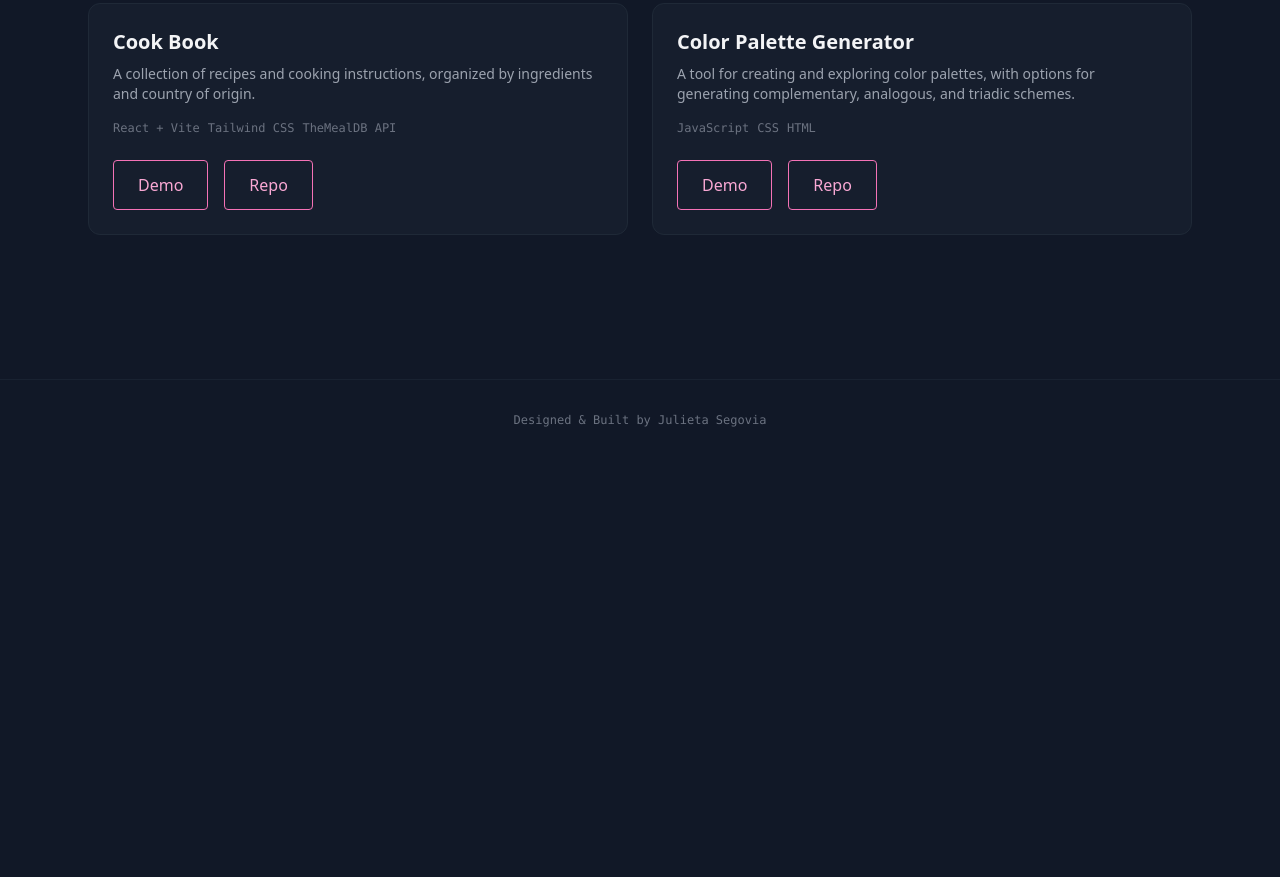
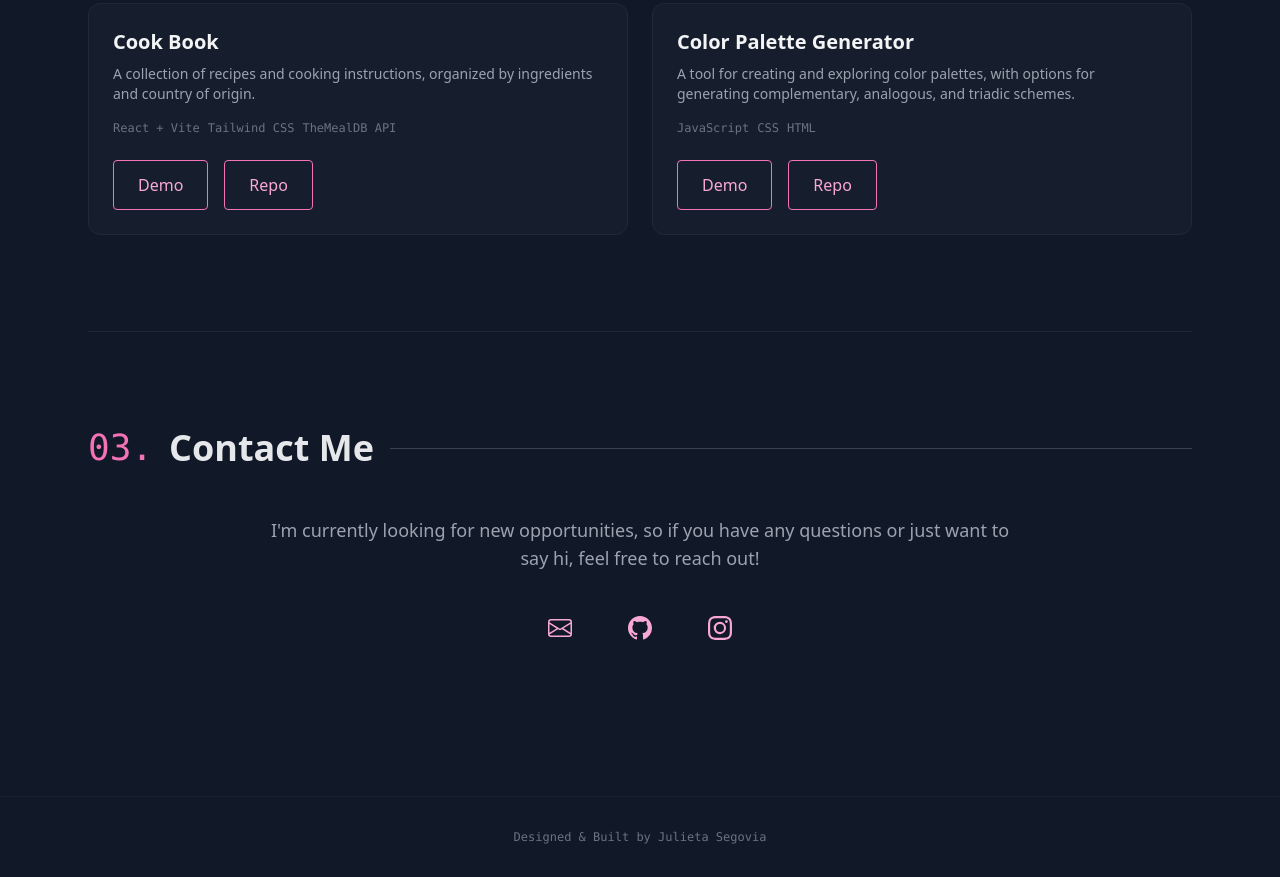
Before and after one commit to julietasegovia/julietasegovia, a website: page index.html in a window 1280 px wide. Shown: the part 1875-2752 px from the top of the page. Before the commit the page ends 2335 px from the top, so only its background shows below. Drawn offline with nearby package versions, Linux system fonts and the light colour scheme.

Commit message:
added a contact me page

```diff
--- a/index.html
+++ b/index.html
@@ -37,6 +37,7 @@
                 <div class="flex items-center gap-8 font-mono text-sm">
                     <a href="#about" class="hover:text-pink-300 transition-colors"><span class="text-pink-400">01.</span> About</a>
                     <a href="#projects" class="hover:text-pink-300 transition-colors"><span class="text-pink-400">02.</span> Projects</a>
+                    <a href="#contact" class="hover:text-pink-300 transition-colors"><span class="text-pink-400">03.</span> Contact</a>
                 </div>
             </nav>
         </header>
@@ -214,6 +215,33 @@
 
                 </div>
             </section>
+            <section id="contact" class="py-24 scroll-mt-16 border-t border-gray-800">
+                <div class="flex items-center gap-4 mb-12">
+                    <h2 class="text-pink-400 font-mono text-3xl md:text-4xl">03.</h2>
+                    <h2 class="text-gray-200 font-bold text-3xl md:text-4xl">Contact Me</h2>
+                    <div class="h-[1px] bg-gray-700 flex-grow max-w-4xl hidden sm:block"></div>
+                </div>
+                <div class="max-w-3xl mx-auto text-center opacity-0 animate-fade-in-up justify-center flex">
+                    <p class="text-gray-400 text-lg mb-8">I'm currently looking for new opportunities, so if you have any questions or just want to say hi, feel free to reach out!</p>
+                </div>
+                <div class="flex gap-2 justify-center">
+                    <a href="mailto:julietavsegovia@gmail.com" class="inline-block text-center text-pink-300 px-6 py-3 rounded hover:text-pink-200 transition-all duration-300 transform hover:-translate-y-1">
+                        <svg xmlns="http://www.w3.org/2000/svg" fill="currentColor" viewBox="0 0 16 16" class="w-6 h-6">
+                            <path d="M0 4a2 2 0 0 1 2-2h12a2 2 0 0 1 2 2v8a2 2 0 0 1-2 2H2a2 2 0 0 1-2-2zm2-1a1 1 0 0 0-1 1v.217l7 4.2 7-4.2V4a1 1 0 0 0-1-1zm13 2.383-4.708 2.825L15 11.105zm-.034 6.876-5.64-3.471L8 9.583l-1.326-.778-5.64 3.471A1 1 0 0 0 2 13h12a1 1 0 0 0 .966-.741zM1 11.105l4.708-2.825L1 5.383z"/>
+                        </svg>
+                    </a>
+                    <a href="https://github.com/julietasegovia" class="inline-block text-center text-pink-300 px-6 py-3 rounded hover:text-pink-200 transition-all duration-300 transform hover:-translate-y-1">
+                        <svg xmlns="http://www.w3.org/2000/svg" fill="currentColor" viewBox="0 0 16 16" class="w-6 h-6">
+                            <path d="M8 0C3.58 0 0 3.58 0 8c0 3.54 2.29 6.53 5.47 7.59.4.07.55-.17.55-.38 0-.19-.01-.82-.01-1.49-2.01.37-2.53-.49-2.69-.94-.09-.23-.48-.94-.82-1.13-.28-.15-.68-.52-.01-.53.63-.01 1.08.58 1.23.82.72 1.21 1.87.87 2.33.66.07-.52.28-.87.51-1.07-1.78-.2-3.64-.89-3.64-3.95 0-.87.31-1.59.82-2.15-.08-.2-.36-1.02.08-2.12 0 0 .67-.21 2.2.82.64-.18 1.32-.27 2-.27s1.36.09 2 .27c1.53-1.04 2.2-.82 2.2-.82.44 1.1.16 1.92.08 2.12.51.56.82 1.27.82 2.15 0 3.07-1.87 3.75-3.65 3.95.29.25.54.73.54 1.48 0 1.07-.01 1.93-.01 2.2 0 .21.15.46.55.38A8.01 8.01 0 0 0 16 8c0-4.42-3.58-8-8-8"/>
+                        </svg>
+                    </a>
+                    <a href="https://www.instagram.com/julil.segovia/" class="inline-block text-center text-pink-300 px-6 py-3 rounded hover:text-pink-200 transition-all duration-300 transform hover:-translate-y-1">
+                        <svg xmlns="http://www.w3.org/2000/svg" fill="currentColor" viewBox="0 0 16 16" class="w-6 h-6">
+                            <path d="M8 0C5.829 0 5.556.01 4.703.048 3.85.088 3.269.222 2.76.42a3.9 3.9 0 0 0-1.417.923A3.9 3.9 0 0 0 .42 2.76C.222 3.268.087 3.85.048 4.7.01 5.555 0 5.827 0 8.001c0 2.172.01 2.444.048 3.297.04.852.174 1.433.372 1.942.205.526.478.972.923 1.417.444.445.89.719 1.416.923.51.198 1.09.333 1.942.372C5.555 15.99 5.827 16 8 16s2.444-.01 3.298-.048c.851-.04 1.434-.174 1.943-.372a3.9 3.9 0 0 0 1.416-.923c.445-.445.718-.891.923-1.417.197-.509.332-1.09.372-1.942C15.99 10.445 16 10.173 16 8s-.01-2.445-.048-3.299c-.04-.851-.175-1.433-.372-1.941a3.9 3.9 0 0 0-.923-1.417A3.9 3.9 0 0 0 13.24.42c-.51-.198-1.092-.333-1.943-.372C10.443.01 10.172 0 7.998 0zm-.717 1.442h.718c2.136 0 2.389.007 3.232.046.78.035 1.204.166 1.486.275.373.145.64.319.92.599s.453.546.598.92c.11.281.24.705.275 1.485.039.843.047 1.096.047 3.231s-.008 2.389-.047 3.232c-.035.78-.166 1.203-.275 1.485a2.5 2.5 0 0 1-.599.919c-.28.28-.546.453-.92.598-.28.11-.704.24-1.485.276-.843.038-1.096.047-3.232.047s-2.39-.009-3.233-.047c-.78-.036-1.203-.166-1.485-.276a2.5 2.5 0 0 1-.92-.598 2.5 2.5 0 0 1-.6-.92c-.109-.281-.24-.705-.275-1.485-.038-.843-.046-1.096-.046-3.233s.008-2.388.046-3.231c.036-.78.166-1.204.276-1.486.145-.373.319-.64.599-.92s.546-.453.92-.598c.282-.11.705-.24 1.485-.276.738-.034 1.024-.044 2.515-.045zm4.988 1.328a.96.96 0 1 0 0 1.92.96.96 0 0 0 0-1.92m-4.27 1.122a4.109 4.109 0 1 0 0 8.217 4.109 4.109 0 0 0 0-8.217m0 1.441a2.667 2.667 0 1 1 0 5.334 2.667 2.667 0 0 1 0-5.334"/>
+                        </svg>
+                    </a>
+                </div>
+            </section>
         </main>
 
         <!-- Footer -->
```
Also changed, not shown: mail-info-svgrepo-com.svg (added).
